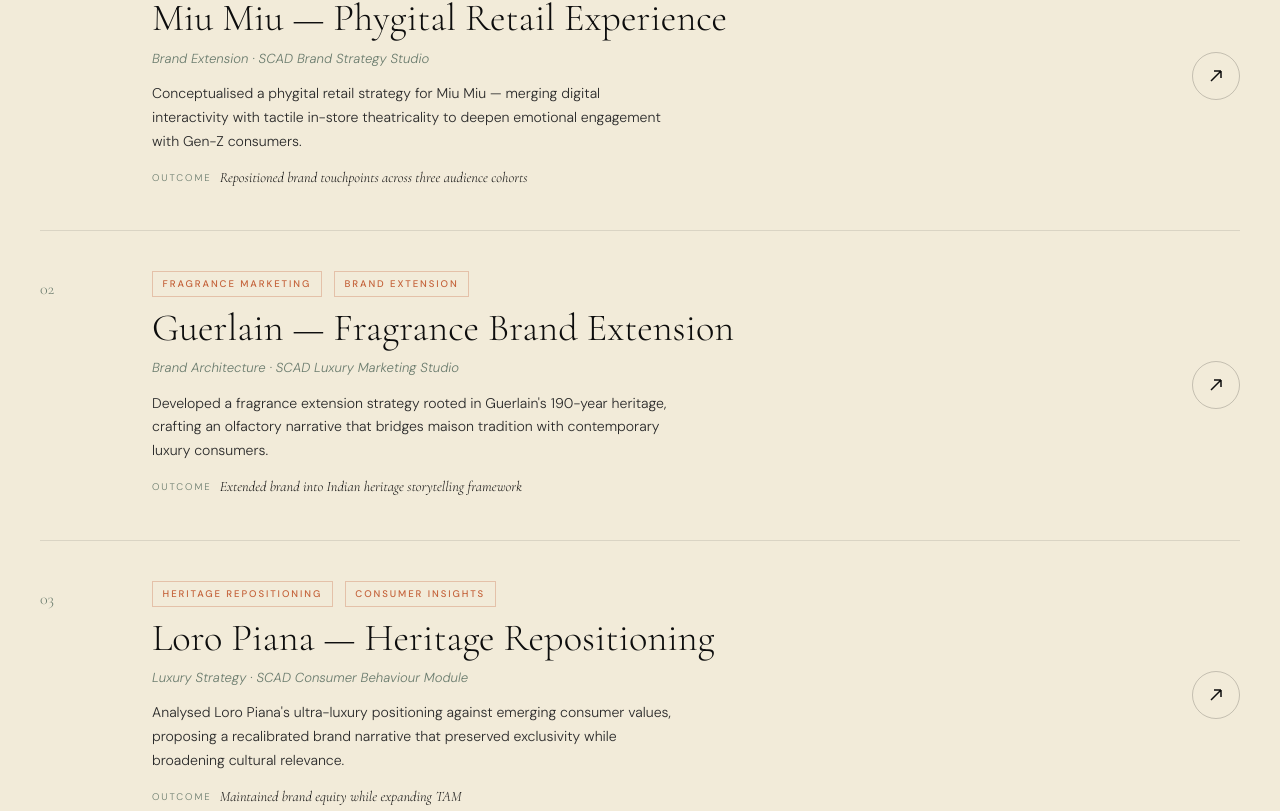
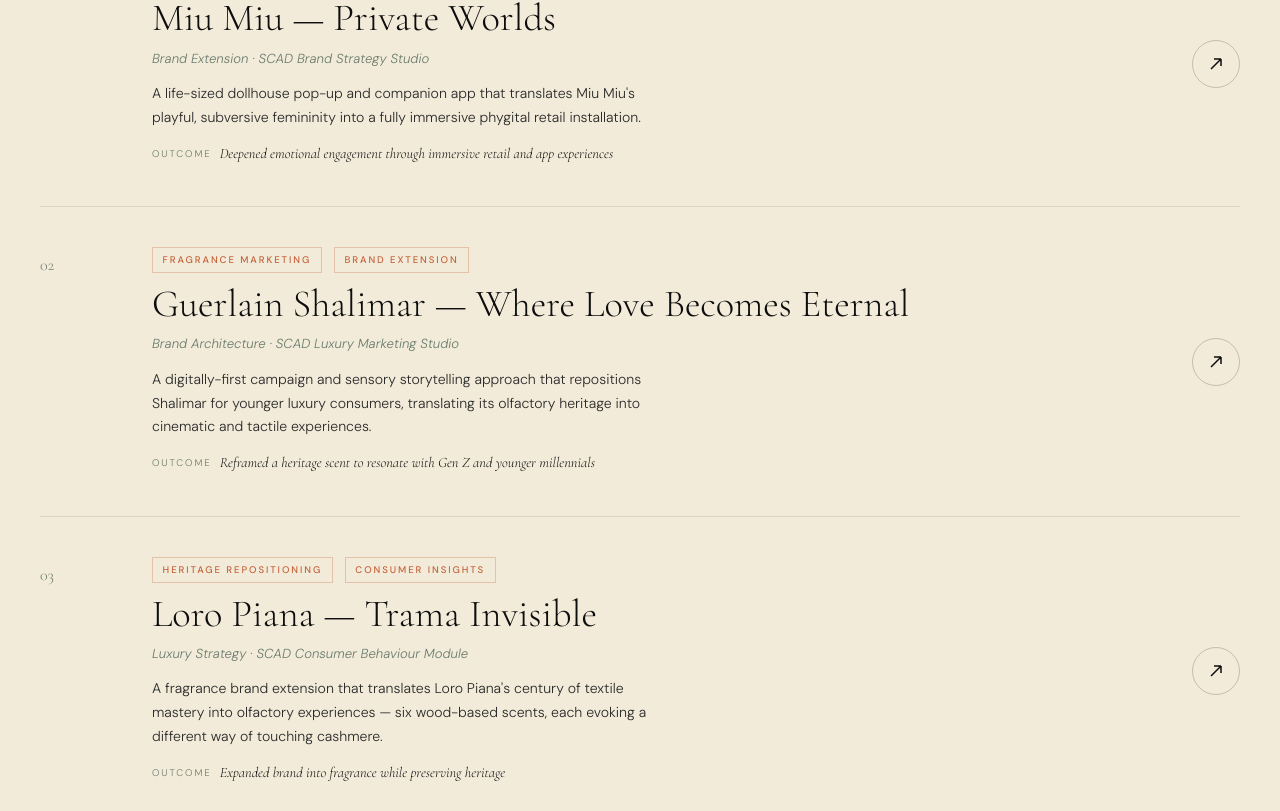
Before and after one commit to barathsurya2004/prana-portfolio, a React (Vite) app: page / in a window 1280 px wide. Shown: the part 1189-2000 px from the top of the page. Built offline with nearby package versions, Linux system fonts and the light colour scheme.

Commit message:
feat: update work items with new titles, descriptions, and outcomes for Miu Miu, Guerlain, and Loro Piana

```diff
--- a/src/App.tsx
+++ b/src/App.tsx
@@ -342,22 +342,22 @@
 // ─── WORK ─────────────────────────────────────────────────────────────────────
 const workItems: WorkItem[] = [
   {
-    index: "01", slug: "miu-miu", tags: ["Retail Strategy", "UX Concept"], title: "Miu Miu — Phygital Retail Experience",
-    subtitle: "Brand Extension · SCAD Brand Strategy Studio", lensText: "Phygital Retail\nExperience Design",
-    desc: "Conceptualised a phygital retail strategy for Miu Miu — merging digital interactivity with tactile in-store theatricality to deepen emotional engagement with Gen-Z consumers.",
-    outcome: "Repositioned brand touchpoints across three audience cohorts",
+    index: "01", slug: "miu-miu", tags: ["Retail Strategy", "UX Concept"], title: "Miu Miu — Private Worlds",
+    subtitle: "Brand Extension · SCAD Brand Strategy Studio", lensText: "Private\nWorlds",
+    desc: "A life-sized dollhouse pop-up and companion app that translates Miu Miu's playful, subversive femininity into a fully immersive phygital retail installation.",
+    outcome: "Deepened emotional engagement through immersive retail and app experiences",
   },
   {
-    index: "02", slug: "guerlain", tags: ["Fragrance Marketing", "Brand Extension"], title: "Guerlain — Fragrance Brand Extension",
+    index: "02", slug: "guerlain", tags: ["Fragrance Marketing", "Brand Extension"], title: "Guerlain Shalimar — Where Love Becomes Eternal",
     subtitle: "Brand Architecture · SCAD Luxury Marketing Studio", lensText: "Heritage Meets\nModernity",
-    desc: "Developed a fragrance extension strategy rooted in Guerlain's 190-year heritage, crafting an olfactory narrative that bridges maison tradition with contemporary luxury consumers.",
-    outcome: "Extended brand into Indian heritage storytelling framework",
+    desc: "A digitally-first campaign and sensory storytelling approach that repositions Shalimar for younger luxury consumers, translating its olfactory heritage into cinematic and tactile experiences.",
+    outcome: "Reframed a heritage scent to resonate with Gen Z and younger millennials",
   },
   {
-    index: "03", slug: "loro-piana", tags: ["Heritage Repositioning", "Consumer Insights"], title: "Loro Piana — Heritage Repositioning",
+    index: "03", slug: "loro-piana", tags: ["Heritage Repositioning", "Consumer Insights"], title: "Loro Piana — Trama Invisible",
     subtitle: "Luxury Strategy · SCAD Consumer Behaviour Module", lensText: "Craft · Legacy\nAuthenticity",
-    desc: "Analysed Loro Piana's ultra-luxury positioning against emerging consumer values, proposing a recalibrated brand narrative that preserved exclusivity while broadening cultural relevance.",
-    outcome: "Maintained brand equity while expanding TAM",
+    desc: "A fragrance brand extension that translates Loro Piana's century of textile mastery into olfactory experiences — six wood-based scents, each evoking a different way of touching cashmere.",
+    outcome: "Expanded brand into fragrance while preserving heritage",
   },
 ];
 
```
